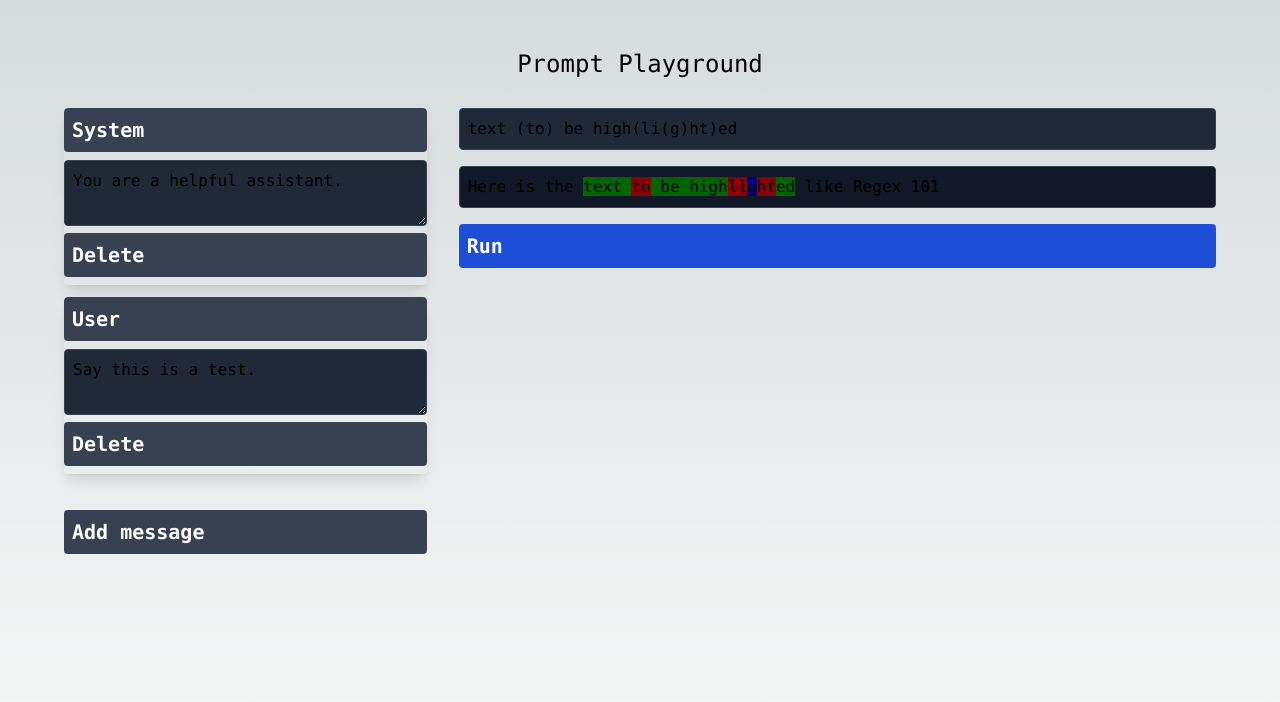
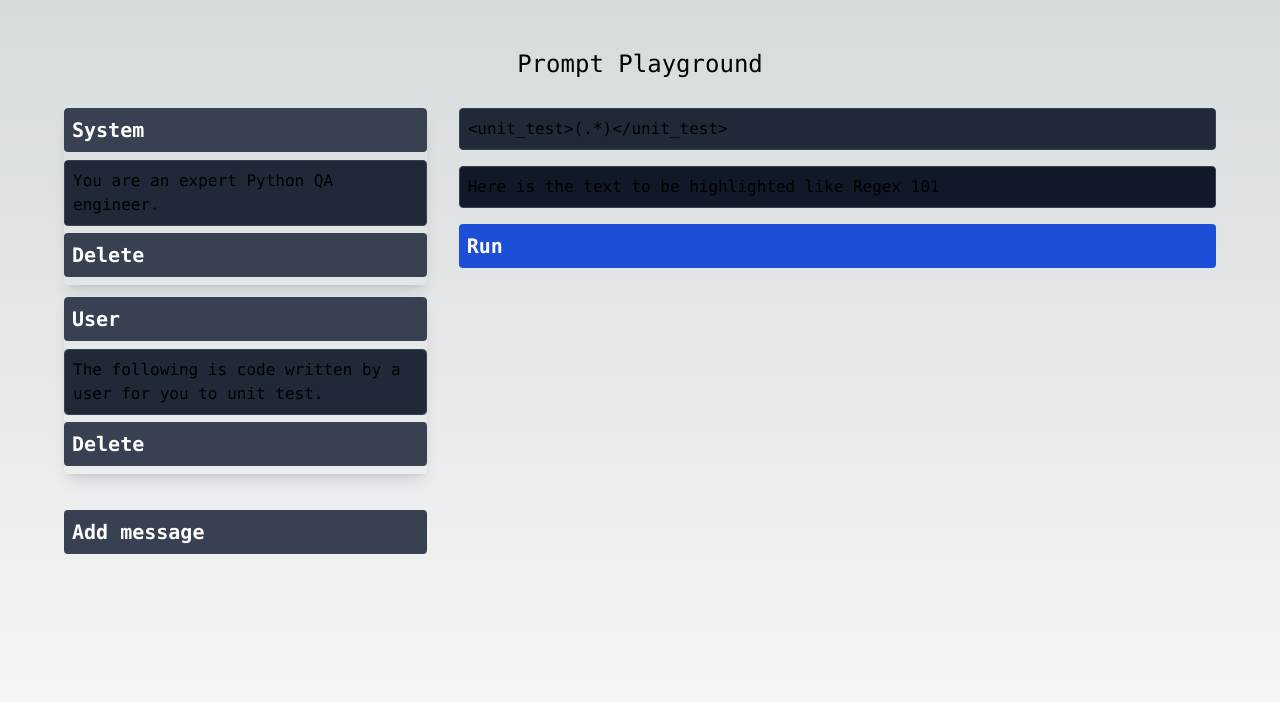
Before and after one commit to sweepai/prompt-lab, a Next.js app: page / in a window 1280 px wide. Shown: the top 702 px of the page. Built offline with nearby package versions, Linux system fonts and the light colour scheme.

Commit message:
A lot of cleanup

```diff
--- a/src/app/Message.tsx
+++ b/src/app/Message.tsx
@@ -63,7 +63,7 @@ const Message = ({
         {renderRole(role)}
       </button>
       <textarea
-        className="w-full bg-gray-800 border-gray-700 p-2 border rounded"
+        className="w-full bg-gray-800 border-gray-700 p-2 border rounded h-auto resize-none h-48"
         placeholder="Message goes here..."
         onChange={(e) => onChange(e.target.value)}
         value={content}
--- a/src/app/RegexHighlighter.tsx
+++ b/src/app/RegexHighlighter.tsx
@@ -7,6 +7,11 @@ function randomHexColor(seed: number) {
   return [
     "darkgreen", "darkred", "darkblue", "brown"
   ][seed % 5]
+}
+
+const replaceNewlines = (text: string) => {
+    // return text.replace(/\n/g, " ")
+    return text
 }
 
 const RegexHighlighter: React.FC<RegexHighlighterProps> = ({ text, regex }) => {
@@ -20,11 +25,10 @@ const RegexHighlighter: React.FC<RegexHighlighterProps> = ({ text, regex }) => {
 
     text.replace(regex, (match, ...args) => {
       const currentResults: JSX.Element[] = [];
-      console.log(match)
       const matchStart = args[args.length - 2];
       const matchEnd = matchStart + match.length;
 
-      result.push(<span className={`unmatched-${lastIndex}`}>{text.substring(lastIndex, matchStart)}</span>);
+      result.push(<span className={`unmatched-${lastIndex}`}>{replaceNewlines(text.substring(lastIndex, matchStart))}</span>);
 
       let currentIndex = matchStart;
 
@@ -36,7 +40,7 @@ const RegexHighlighter: React.FC<RegexHighlighterProps> = ({ text, regex }) => {
       const exec_match = copied_regex.exec(match)
 
       if (exec_match == null || exec_match!.indices === undefined) {
-        console.log("exec_match is null")
+        console.warn("exec_match is null")
         lastIndex = matchEnd;
         return match;
       }
@@ -58,7 +62,7 @@ const RegexHighlighter: React.FC<RegexHighlighterProps> = ({ text, regex }) => {
         depth += isStart ? 1 : -1;
         currentResults.push(
           <span className={`match-${currentIndex}`} style={{ backgroundColor: randomHexColor(depth - 1) }}>
-            {text.substring(index, colorChanges[i + 1][0])}
+            {replaceNewlines(text.substring(index, colorChanges[i + 1][0]))}
           </span>
         );
       }
@@ -72,19 +76,18 @@ const RegexHighlighter: React.FC<RegexHighlighterProps> = ({ text, regex }) => {
     });
 
     if (lastIndex < text.length) {
-      result.push(<span className={`remaining-${lastIndex}`}>{text.substring(lastIndex)}</span>);
+      result.push(<span className={`remaining-${lastIndex}`}>{replaceNewlines(text.substring(lastIndex))}</span>);
     }
 
     return result;
   };
 
   const highlightedText = getHighlightedText()
-  console.log("highlightedText", highlightedText)
 
   return (
-    <div className="font-mono p-2 bg-gray-900 border border-gray-700 rounded p-2 font-mono w-full">
+    <pre className="font-mono p-2 bg-gray-900 border border-gray-700 rounded p-2 font-mono w-full whitespace-pre-wrap">
       {highlightedText}
-    </div>
+    </pre>
   );
 };
 
--- a/src/app/RegexVisualizer.tsx
+++ b/src/app/RegexVisualizer.tsx
@@ -4,7 +4,7 @@ import { useRef, useState } from "react"
 import RegexHighlighter from "./RegexHighlighter"
 
 const RegexVisualizer = ({text}: {text: string}) => {
-    const defaultRegex = "text (to) be high(li(g)ht)ed"
+    const defaultRegex = "<unit_test>(.*)</unit_test>"
     const [regex, setRegex] = useState<RegExp>(new RegExp(defaultRegex, "dgs"))
     const ref = useRef<HTMLInputElement>(null)
     const onChange = () => {
--- a/src/app/api/route.ts
+++ b/src/app/api/route.ts
@@ -30,7 +30,7 @@ export const runtime = 'edge'
 export async function POST(req: Request) {
   const { messages, stream=false } = await req.json()
   const response = await openai.chat.completions.create({
-    model: 'gpt-3.5-turbo',
+    model: 'gpt-4',
     stream: stream,
     messages,
   })
--- a/src/app/page.tsx
+++ b/src/app/page.tsx
@@ -30,13 +30,41 @@ const Toast = ({ content }: { content: string }) => {
   )
 }
 
+const default_user_message = `The following is code written by a user for you to unit test.
+
+<code>
+\`\`\`
+def check_tictactoe_win(board: list[list[str]], player: str = "X") -> bool:
+    for row in board:
+        if all(s == player for s in row):
+            return True
+    for col in range(3):
+        if all(board[row][col] == player for row in range(3)):
+            return True
+    if all(board[i][i] == player for i in range(3)) or all(board[i][2-i] == player for i in range(3)):
+        return True
+    return False
+\`\`\`
+</code>
+
+Write me a unit test for this code in the following format:
+
+<unit_test>
+\`\`\`
+The unit test using the unittest module.
+\`\`\`
+</unit_test>`
+
+const defaultDisplayContent = `
+`
+
 const Main = () => {
   const [messages, setMessages] = useState<MessageType[]>(() => {
     // Load messages from local storage or default to initial array
     const savedMessages = typeof window !== "undefined" ? localStorage.getItem('messages') : null;
     return savedMessages ? JSON.parse(savedMessages) : [
-      { content: "You are a helpful assistant.", role: "system", id: 0 },
-      { content: "Say this is a test.", role: "user", id: 1 },
+      { content: "You are an expert Python QA engineer.", role: "system", id: 0 },
+      { content: default_user_message, role: "user", id: 1 },
     ];
   });
   console.log(messages)
@@ -46,7 +74,7 @@ const Main = () => {
     if (typeof window !== 'undefined') {
       localStorage.setItem('messages', JSON.stringify(messages));
     }
-  }, []);
+  }, [messages]);
 
   return (
     <RecoilRoot>
```
